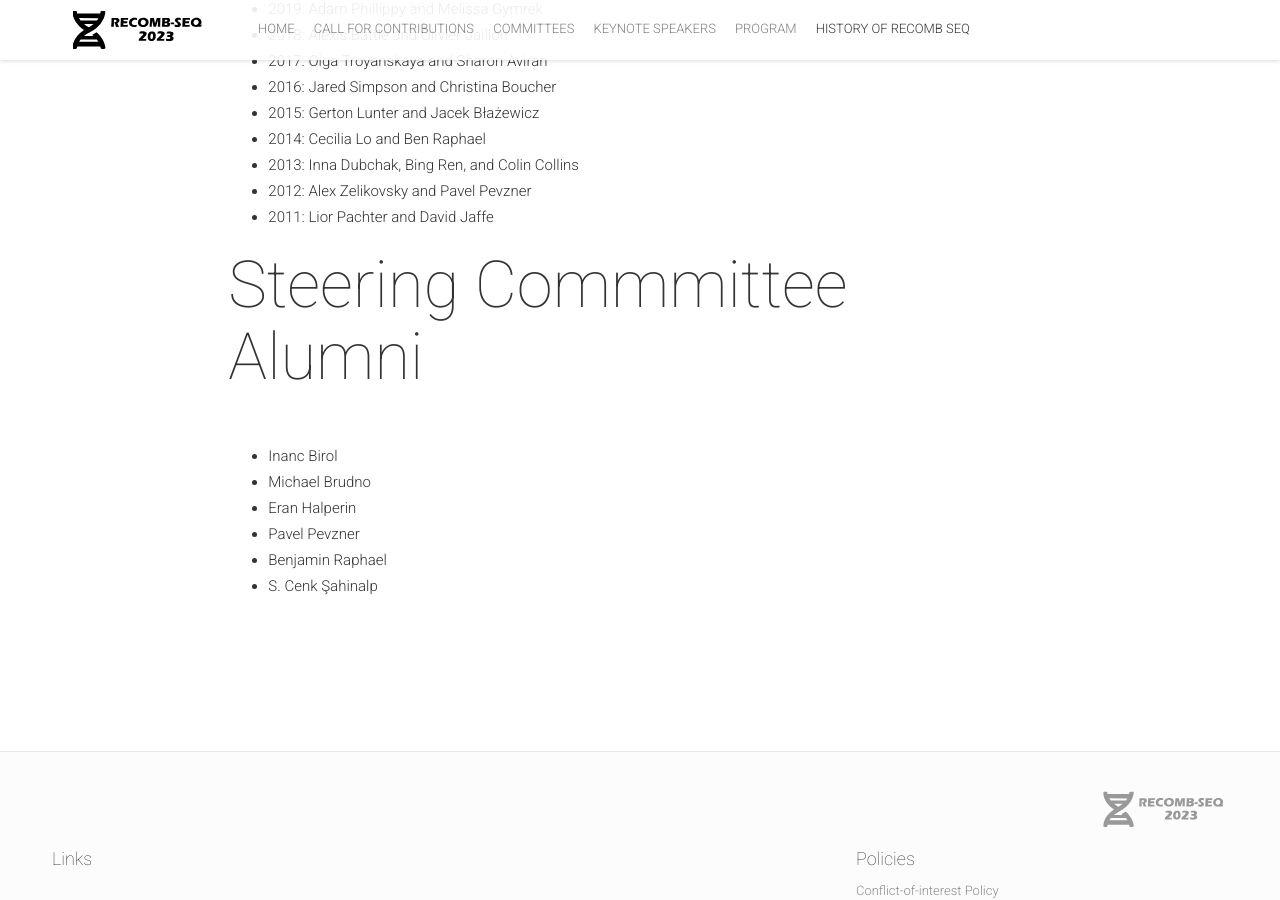
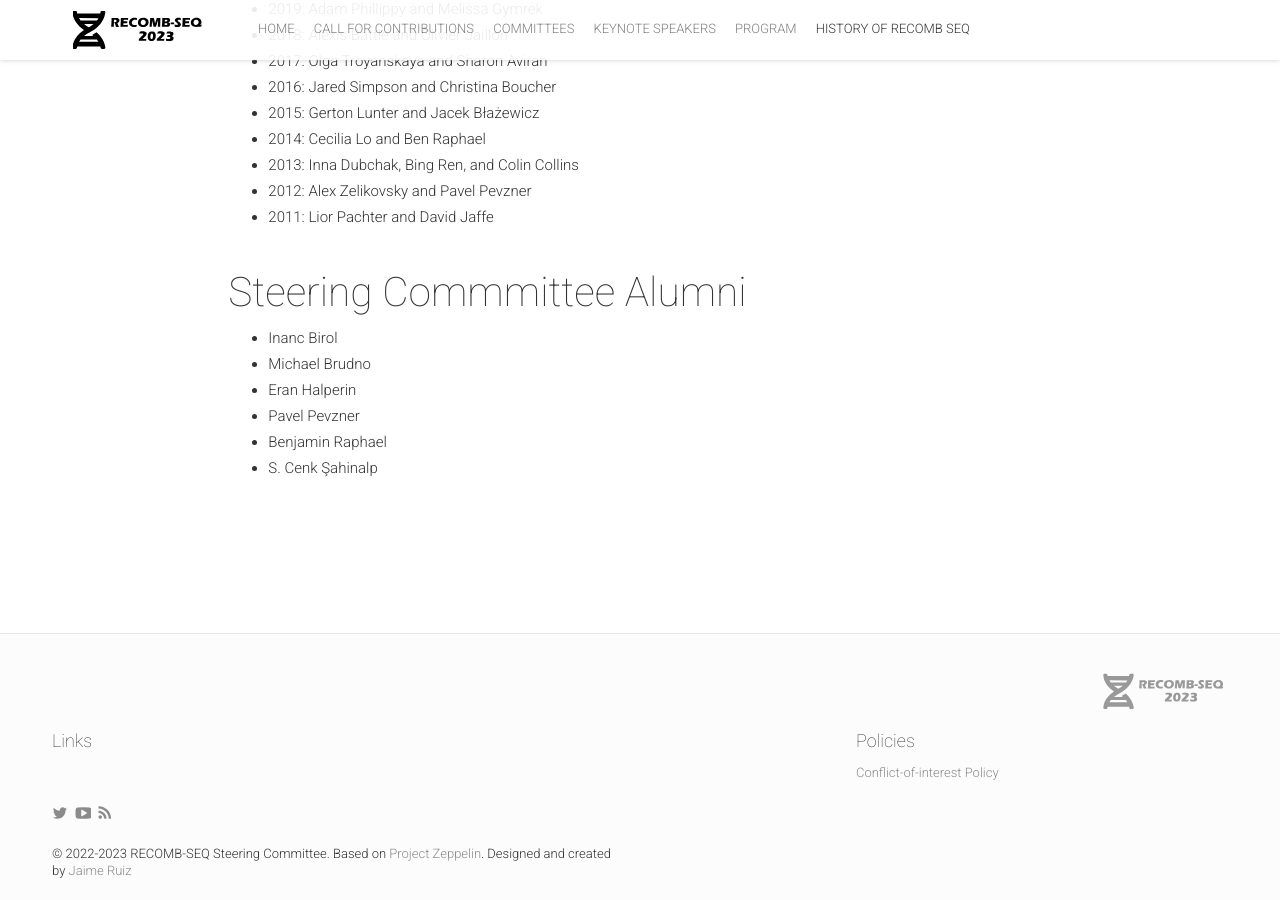
Before and after one commit to recomb-seq/recomb-seq.github.io, a Jekyll site: the page built from history.md, in a window 1280 px wide and 900 px high, scrolled down 1643 px. Built offline with Jekyll 4.4.1, drawn with Linux system fonts in a browser that asks for light colours; nearby versions of some CDN libraries; comment, search, counter and statistics services are not loaded.

```diff
--- a/history.md
+++ b/history.md
@@ -53,7 +53,7 @@
  - 2012: Alex Zelikovsky and Pavel Pevzner
  - 2011: Lior Pachter and David Jaffe
 
-### Steering Commmittee Alumni
+#### Steering Commmittee Alumni
   - Inanc Birol
   - Michael Brudno
   - Eran Halperin
```
